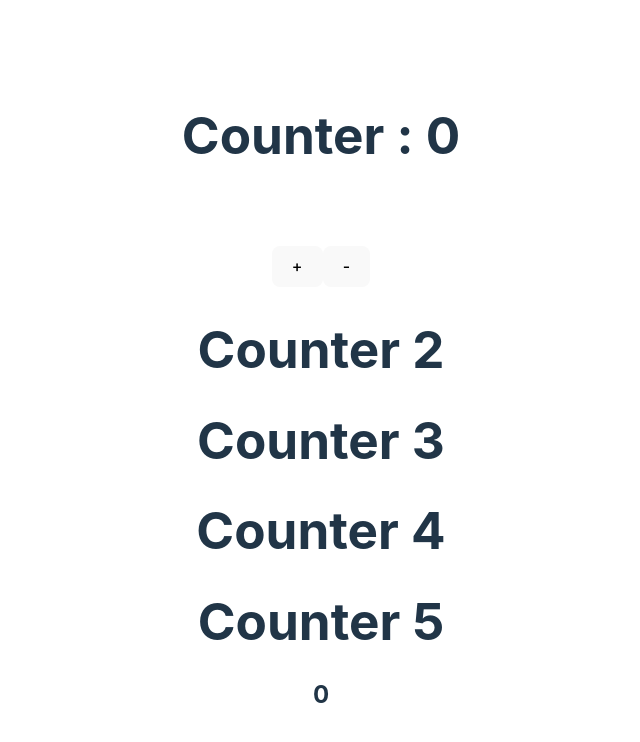
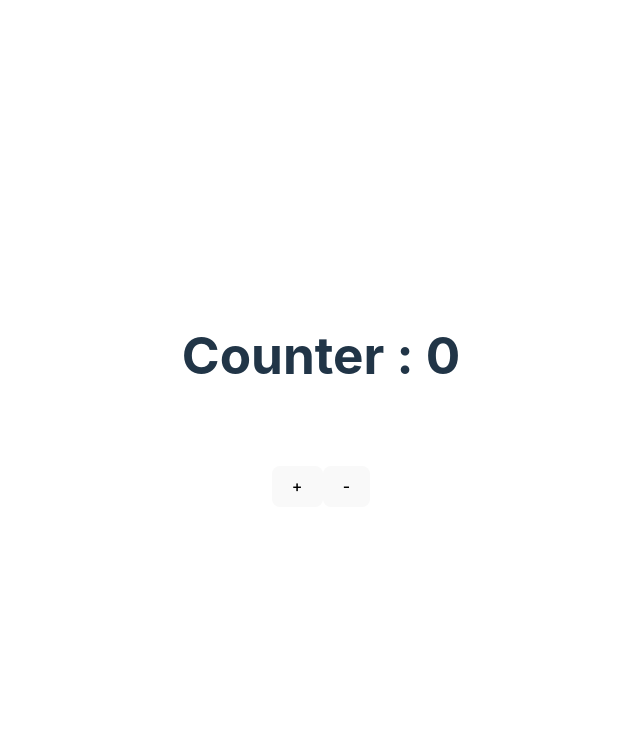
Before and after one commit to Brar21/Messaging_App, a React (Vite) app in the folder Typescript/useContext.hook/: page / in a window 1280 px wide. Shown: the top 742 px of the page, without its empty margins (319-959 px from the left). Built offline with nearby package versions, Linux system fonts and the light colour scheme.

Commit message:
useContext.hook

```diff
--- a/Typescript/useContext.hook/src/App.jsx
+++ b/Typescript/useContext.hook/src/App.jsx
@@ -1,57 +1,21 @@
-import { useState,createContext,useContext } from 'react'
+import { useState } from 'react'
 import './App.css'
-const Count=createContext()
+
 function App() {
   const [count, setCount] = useState(0)
 
     return (
-      <Count.Provider value={count}>
+
       <div className="App">
           <h1>Counter : {count}</h1>
           <br />
           <br />
           <button onClick={()=>setCount(count+1)}>+</button>
           <button onClick={()=>setCount(count-1)}>-</button>
-          <Counter2/>
+
             </div>
-            </Count.Provider>
+
   )
 }
-function Counter2()
-{
-    return (
-        <>
-        <h1>Counter 2</h1>
-        <Counter3/>
-        </>
-    )
-}
-function Counter3()
-{
-    return (
-        <>
-        <h1>Counter 3</h1>
-        <Counter4/>
-        </>
-    )
-}
-function Counter4()
-{
-    return (
-        <>
-        <h1>Counter 4</h1>
-            <Counter5 />
-        </>
-    )
-}
-function Counter5()
-{
-    const counter=useContext(Count)
-    return (
-        <>
-        <h1>Counter 5</h1>
-        <h2>{counter}</h2>
-        </>
-    )
-}
+
 export default App
```
